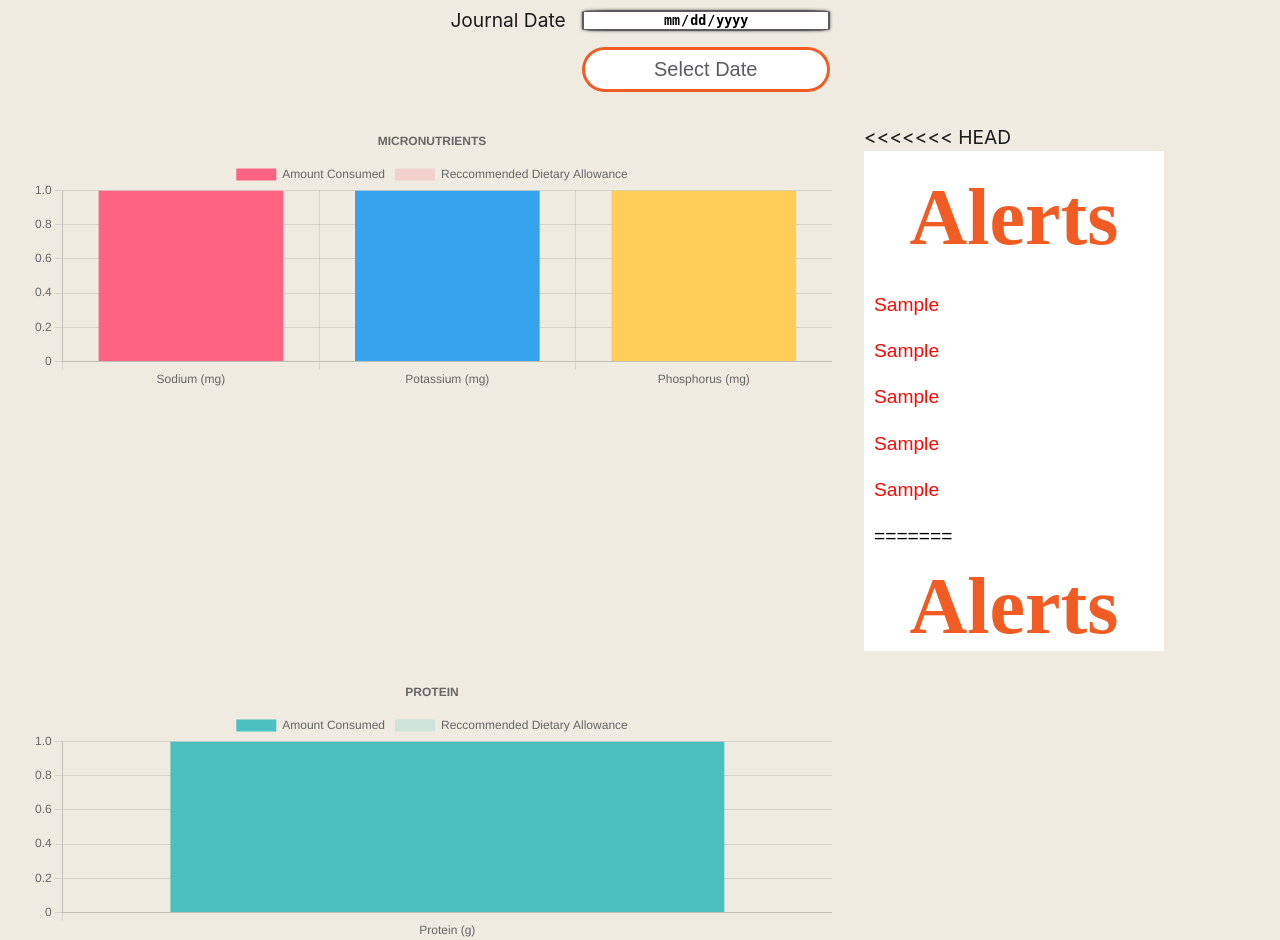
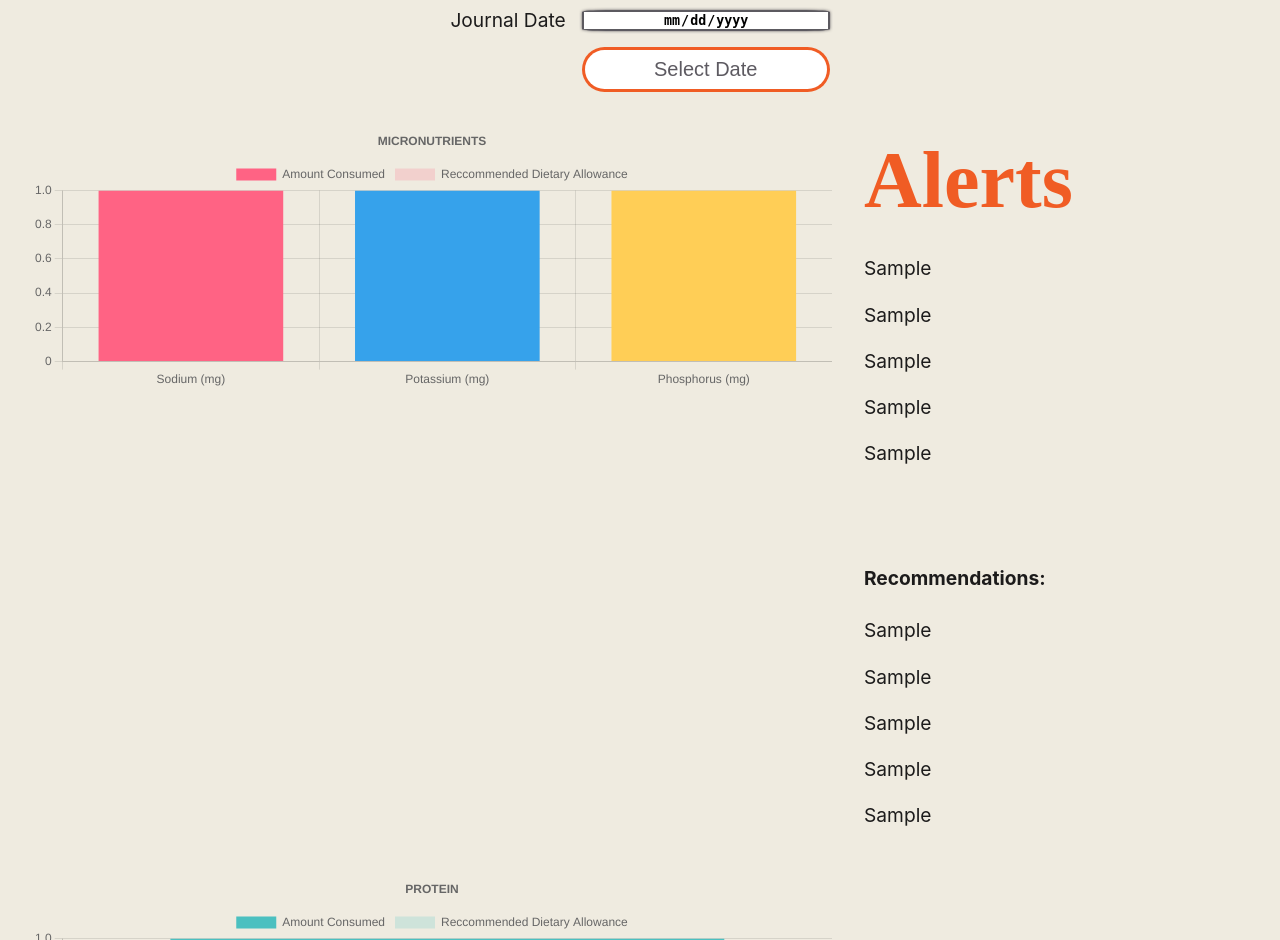
Before and after one commit to BlakePereira2000/Intex, a Django app: template templates/intexApp/report.html in a window 1280 px wide. Shown: the part 283-1223 px from the top of the page. Run offline with Django 4.2, Linux system fonts and the light colour scheme; the template is opened without the code that fills it: most values are stand-ins (such as "Sample title", 1, 10 or a date in 2020).

Commit message:
Revert "THIS IS FOR CAMERON"
This reverts commit efb7ec36cdb6802dd2252494cc5715bec699b173.

```diff
--- a/templates/intexApp/report.html
+++ b/templates/intexApp/report.html
@@ -68,25 +68,12 @@
           </script>
       </div>
       <div class="text-wrapper">
-<<<<<<< HEAD
-
-        <div style="height:500px;width:300px;overflow:auto;background-color:white;color:black;scrollbar-base-color:gold;font-family:sans-serif;padding:10px;">
-
-
-        <h2>Alerts</h2>
-        <p class="alert">{{sodiumAlert}}</p>
-        <p class="alert">{{potassiumAlert}}</p>
-        <p class="alert">{{phosphorusAlert}}</p>
-        <p class="alert">{{proteinAlert}}</p>
-        <p class="alert">{{waterAlert}}</p>
-=======
         <h2>Alerts</h2>
         <p>{{sodiumAlert}}</p>
         <p>{{potassiumAlert}}</p>
         <p>{{phosphorusAlert}}</p>
         <p>{{proteinAlert}}</p>
         <p>{{waterAlert}}</p>
->>>>>>> parent of efb7ec3 (THIS IS FOR CAMERON)
         <br><br>
         <h4>Recommendations:</h4>
         <p>{{sodiumRecommendation}}</p>
```
